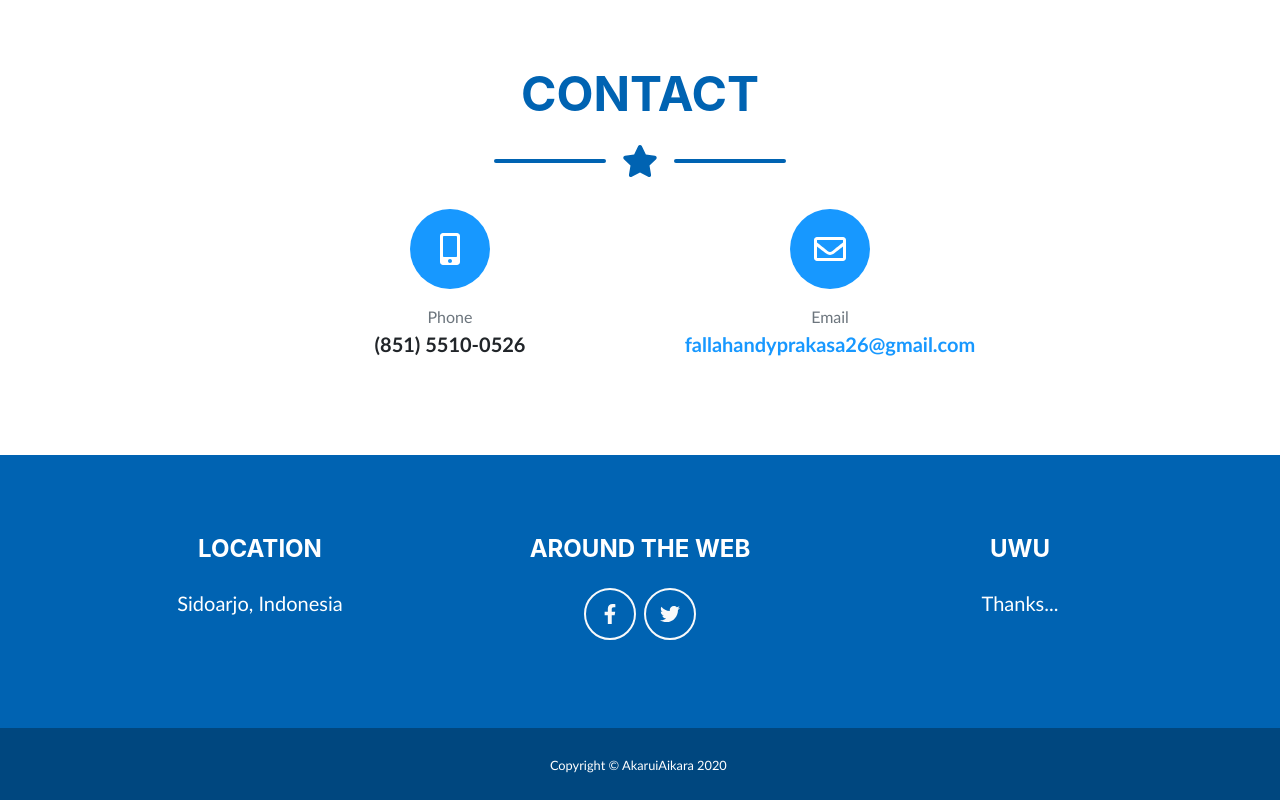
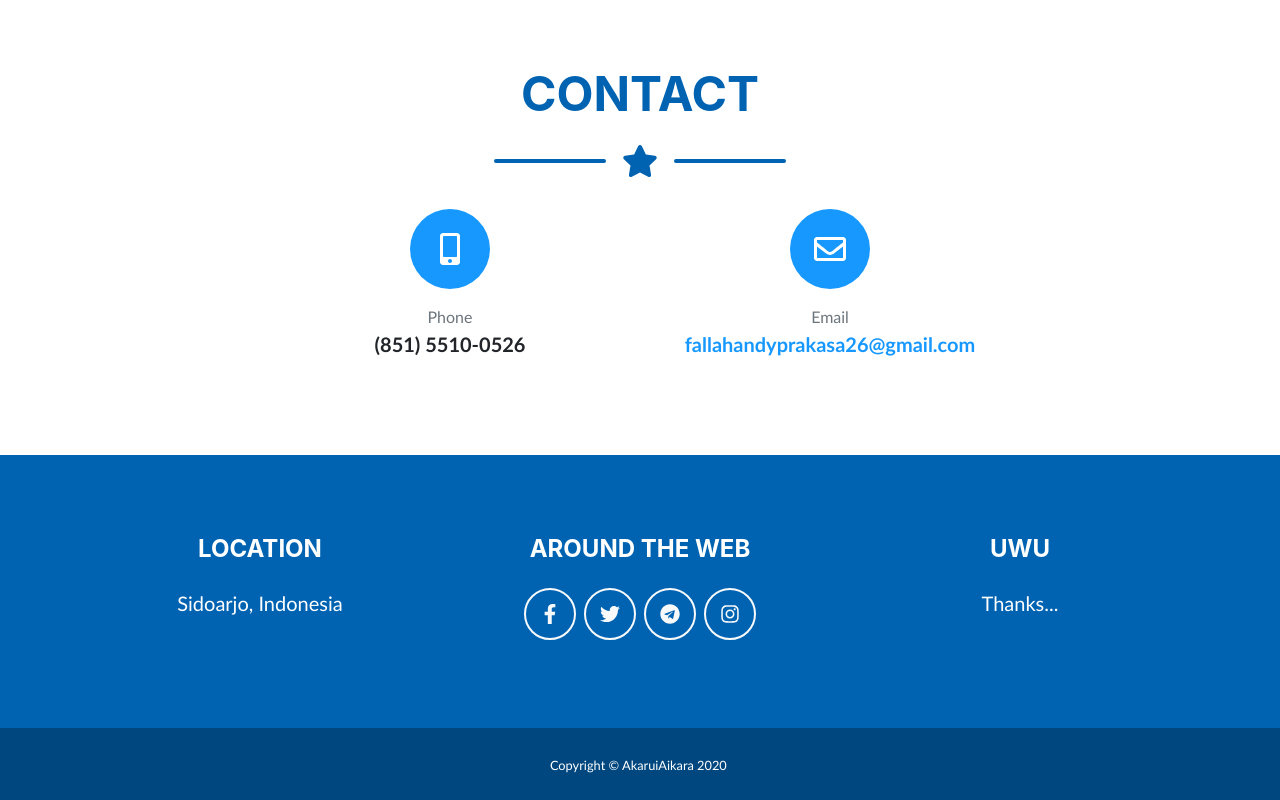
Before and after one commit to AkaruiAikara/akaruiaikara.github.io, a plain HTML site: page index.html in a window 1280 px wide. Shown: the part 2519-3319 px from the top of the page. Drawn offline with nearby package versions, Linux system fonts and the light colour scheme; a web font is replaced by a local one.

Commit message:
Update index.html

```diff
--- a/index.html
+++ b/index.html
@@ -331,7 +331,7 @@
                     </div>
                     <!-- Footer Social Icons-->
                     <div class="col-lg-4 mb-5 mb-lg-0">
-                        <h4 class="mb-4">AROUND THE WEB</h4><a class="btn btn-outline-light btn-social mx-1" href="https://www.facebook.com/FallahAndyPrakasa"><i class="fab fa-fw fa-facebook-f"></i></a><a class="btn btn-outline-light btn-social mx-1" href="https://www.twitter.com/aikaaraaa"><i class="fab fa-fw fa-twitter"></i></a>
+                        <h4 class="mb-4">AROUND THE WEB</h4><a class="btn btn-outline-light btn-social mx-1" href="https://www.facebook.com/FallahAndyPrakasa"><i class="fab fa-fw fa-facebook-f"></i></a><a class="btn btn-outline-light btn-social mx-1" href="https://www.twitter.com/aikaaraaa"><i class="fab fa-fw fa-twitter"></i></a><a class="btn btn-outline-light btn-social mx-1" href="https://t.me/falla_vall"><i class="fab fa-fw fa-telegram"></i></a><a class="btn btn-outline-light btn-social mx-1" href="https://instagram.com/aoi.aikara"><i class="fab fa-fw fa-instagram"></i></a>
                     </div>
                     <!-- Footer About Text-->
                     <div class="col-lg-4">
```
